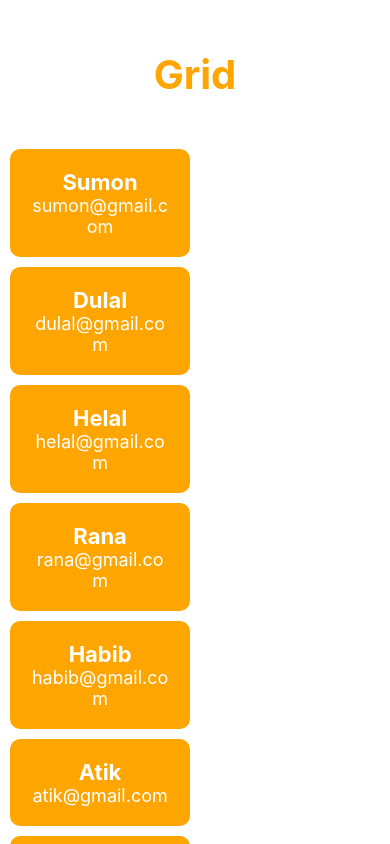
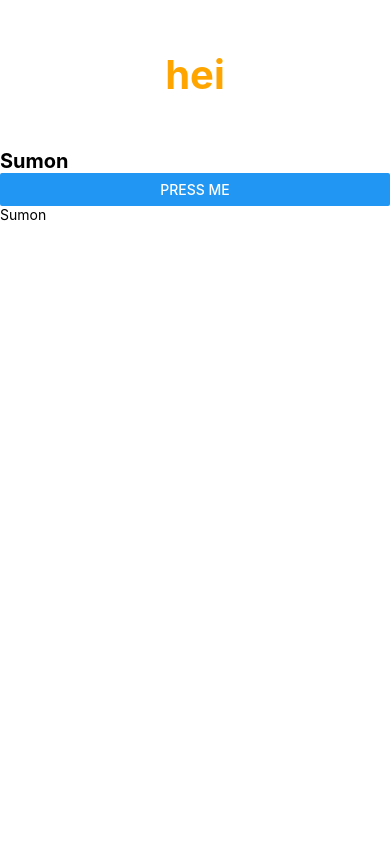
Before and after one commit to nuruddin-osman/react-native-practice, a React Native app: screen / in a window 390 px wide. Built offline with nearby package versions, Linux system fonts and the light colour scheme.

Commit message:
Class components practice

```diff
--- a/App.jsx
+++ b/App.jsx
@@ -6,6 +6,8 @@ import SectionListScreen from './src/components/SectionListScreen';
 import Login from './src/components/Login';
 import ContactsScreen from './src/screens/contacts/ContactsScreen';
 import Grid from './src/components/Grid';
+import UseEffectHooks from './src/components/UseEffectHooks';
+import PracticeClass from './src/components/ClassComponents';
 
 const App = () => {
   return (
@@ -21,7 +23,9 @@ const App = () => {
         <SectionListScreen /> */}
         {/* <Login /> */}
         {/* <ContactsScreen /> */}
-        <Grid />
+        {/* <Grid /> */}
+        {/* <UseEffectHooks /> */}
+        <PracticeClass />
       </View>
     </ScrollView>
   );
--- /dev/null
+++ b/src/components/ClassComponents.jsx
@@ -0,0 +1,44 @@
+import React, { Component, useState } from 'react';
+import { Button, StyleSheet, Text, View } from 'react-native';
+import ClassComponentsPropsDrilling from './ClassComponentsProps';
+
+class PracticeClass extends Component {
+  constructor() {
+    super();
+    this.state = {
+      myName: 'Sumon',
+    };
+  }
+
+  updateName = () => {
+    this.setState({ myName: 'Taspiya' });
+  };
+  render() {
+    return (
+      <View>
+        <Text style={styles.heading}>hei</Text>
+        <View>
+          <Text style={styles.text}>{this.state.myName}</Text>
+          <Button onPress={this.updateName} title="Press me" />
+        </View>
+        <ClassComponentsPropsDrilling counter={this.state.myName} />
+      </View>
+    );
+  }
+}
+
+const styles = StyleSheet.create({
+  heading: {
+    fontSize: 40,
+    fontWeight: 'bold',
+    color: 'orange',
+    textAlign: 'center',
+    marginVertical: 50,
+  },
+  text: {
+    fontSize: 20,
+    fontWeight: 'bold',
+  },
+});
+
+export default PracticeClass;
--- /dev/null
+++ b/src/components/ClassComponentsProps.jsx
@@ -0,0 +1,14 @@
+import React, { Component } from 'react';
+import { Text, View } from 'react-native';
+
+class ClassComponentsPropsDrilling extends Component {
+  render() {
+    return (
+      <View>
+        <Text>{this.props.counter}</Text>
+      </View>
+    );
+  }
+}
+
+export default ClassComponentsPropsDrilling;
--- a/src/components/Grid.jsx
+++ b/src/components/Grid.jsx
@@ -30,7 +30,6 @@ const styles = StyleSheet.create({
     flex: 1,
   },
   container: {
-    display: 'flex',
     flexDirection: 'row',
     flexWrap: 'wrap',
     gap: 10,
--- /dev/null
+++ b/src/components/UseEffectHooks.jsx
@@ -0,0 +1,39 @@
+import { View, Text, StyleSheet, Button } from 'react-native';
+import React, { useEffect, useState } from 'react';
+
+const UseEffectHooks = () => {
+  const [count, setCount] = useState(0);
+  const [sources, setSources] = useState(0);
+  useEffect(() => {
+    console.log('Amake click koreteche');
+  }, [sources]);
+  return (
+    <View>
+      <Text style={styles.heading}>UseEffectHooks</Text>
+      <View>
+        <Text style={styles.text}>This is an Items Number ={count}</Text>
+        <Text style={styles.text}>{sources}</Text>
+      </View>
+      <View>
+        <Button onPress={() => setCount(count + 1)} title="Count me" />
+        <Button onPress={() => setSources(sources + 10)} title="Count me" />
+      </View>
+    </View>
+  );
+};
+
+const styles = StyleSheet.create({
+  heading: {
+    fontSize: 40,
+    fontWeight: 'bold',
+    color: 'orange',
+    textAlign: 'center',
+    marginVertical: 50,
+  },
+  text: {
+    fontSize: 20,
+    color: '#2d2d2d',
+    textAlign: 'center',
+  },
+});
+export default UseEffectHooks;
```
